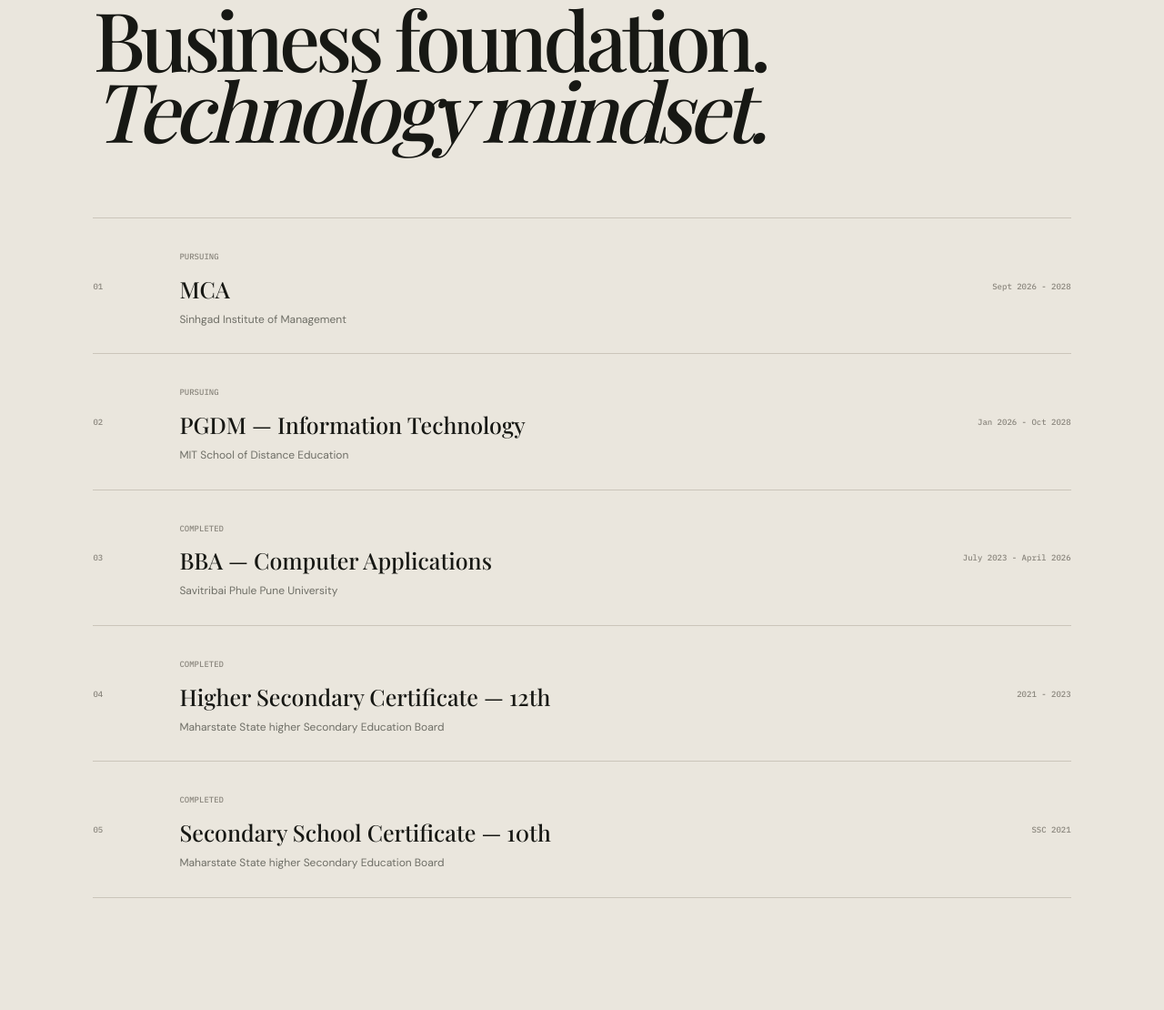
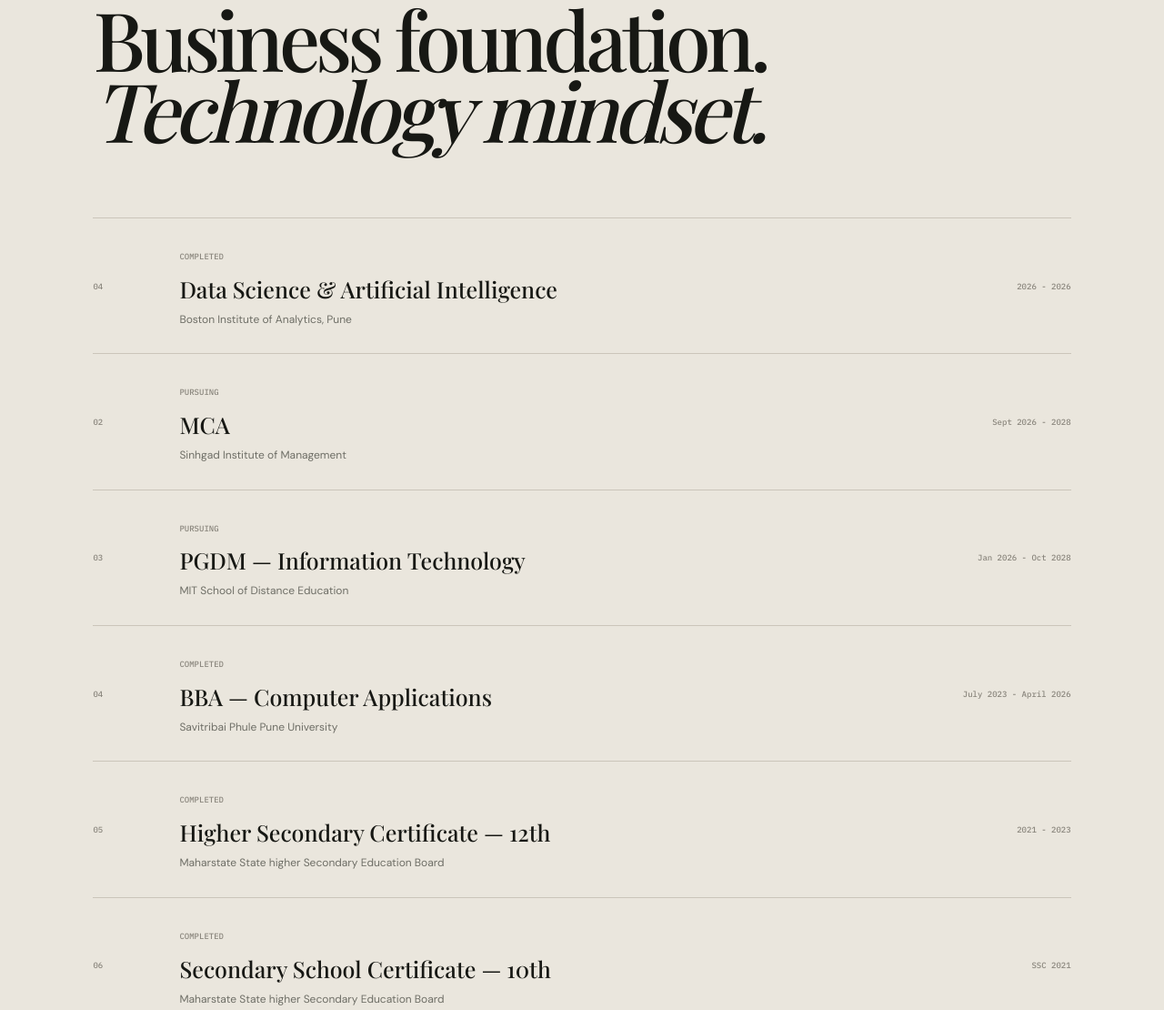
Before and after one commit to RushikeshGarad/RushikeshGaradPortfolio, a plain HTML site: page index.html in a window 1280 px wide. Shown: the part 4621-5731 px from the top of the page at 91% size. Drawn offline with nearby package versions, Linux system fonts and the light colour scheme; a web font is replaced by a local one.

Commit message:
Update index.html

```diff
--- a/index.html
+++ b/index.html
@@ -430,9 +430,20 @@
 
   <div class="edu-list">
 
-    <!-- 01 — MCA -->
+    <!-- 02 — DS & AI -->
+    <div class="edu reveal delay">
+      <span>04</span>
+      <div>
+        <small>COMPLETED</small>
+        <h3>Data Science & Artificial Intelligence</h3>
+        <p>Boston Institute of Analytics, Pune</p>
+      </div>
+      <b>2026 - 2026</b>
+    </div>
+
+    <!-- 02 — MCA -->
     <div class="edu reveal">
-      <span>01</span>
+      <span>02</span>
       <div>
         <small>PURSUING</small>
         <h3>MCA</h3>
@@ -441,9 +452,9 @@
       <b>Sept 2026 - 2028</b>
     </div>
 
-    <!-- 02 — PGDM -->
+    <!-- 03 — PGDM -->
     <div class="edu reveal delay">
-      <span>02</span>
+      <span>03</span>
       <div>
         <small>PURSUING</small>
         <h3>PGDM — Information Technology</h3>
@@ -452,9 +463,9 @@
       <b>Jan 2026 - Oct 2028</b>
     </div>
 
-    <!-- 03 — BBA CA -->
+    <!-- 04 — BBA CA -->
     <div class="edu reveal">
-      <span>03</span>
+      <span>04</span>
       <div>
         <small>COMPLETED</small>
         <h3>BBA — Computer Applications</h3>
@@ -463,9 +474,9 @@
       <b>July 2023 - April 2026</b>
     </div>
 
-    <!-- 04 — 12th -->
+    <!-- 05 — 12th -->
     <div class="edu reveal delay">
-      <span>04</span>
+      <span>05</span>
       <div>
         <small>COMPLETED</small>
         <h3>Higher Secondary Certificate — 12th</h3>
@@ -474,9 +485,9 @@
       <b>2021 - 2023</b>
     </div>
 
-    <!-- 05 — 10th -->
+    <!-- 06 — 10th -->
     <div class="edu reveal">
-      <span>05</span>
+      <span>06</span>
       <div>
         <small>COMPLETED</small>
         <h3>Secondary School Certificate — 10th</h3>
```
